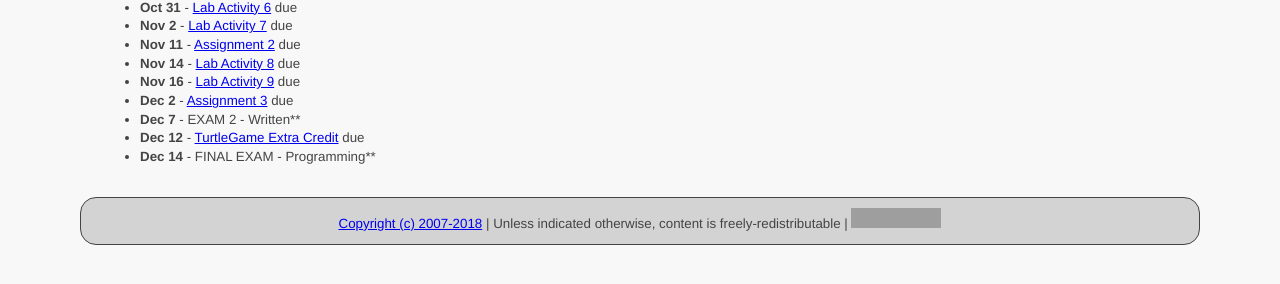
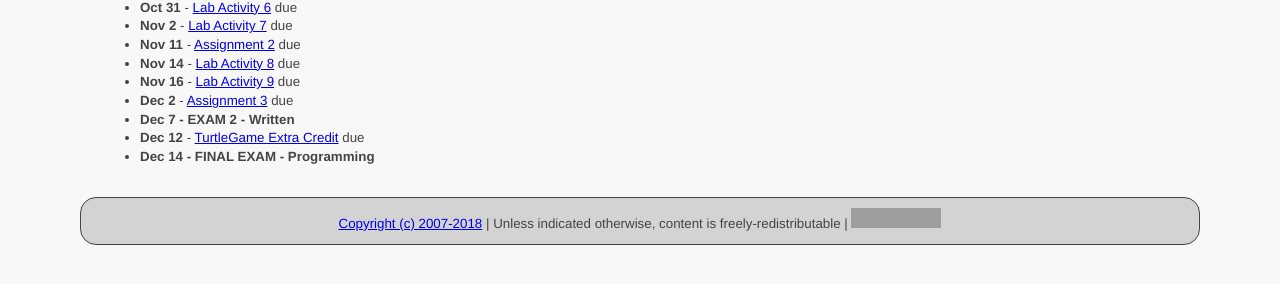
Before and after one commit to ycpcs/cs100-fall2018, a Jekyll site: the page built from index.md, in a window 1280 px wide. Shown: the part 518-802 px from the top of the page. Built offline with Jekyll 4.4.1, drawn with Linux system fonts in a browser that asks for light colours; grey boxes are pictures that could not be loaded.

```diff
--- a/index.md
+++ b/index.md
@@ -35,6 +35,6 @@ All information about the course will be posted here.
 * **Nov 14** - [Lab Activity 8](labs/CPADS_Lab8.pdf) due
 * **Nov 16** - [Lab Activity 9](labs/CPADS_Lab9.pdf) due
 * **Dec 2**  - [Assignment 3](assign/CPADS_Assign3.pdf) due
-* **Dec 7**  - EXAM 2 - Written**
+* **Dec 7    - EXAM 2 - Written**
 * **Dec 12** - [TurtleGame Extra Credit](assign/CPADS_TurtleGameProject.pdf) due
-* **Dec 14** - FINAL EXAM - Programming**
+* **Dec 14   - FINAL EXAM - Programming**
```
